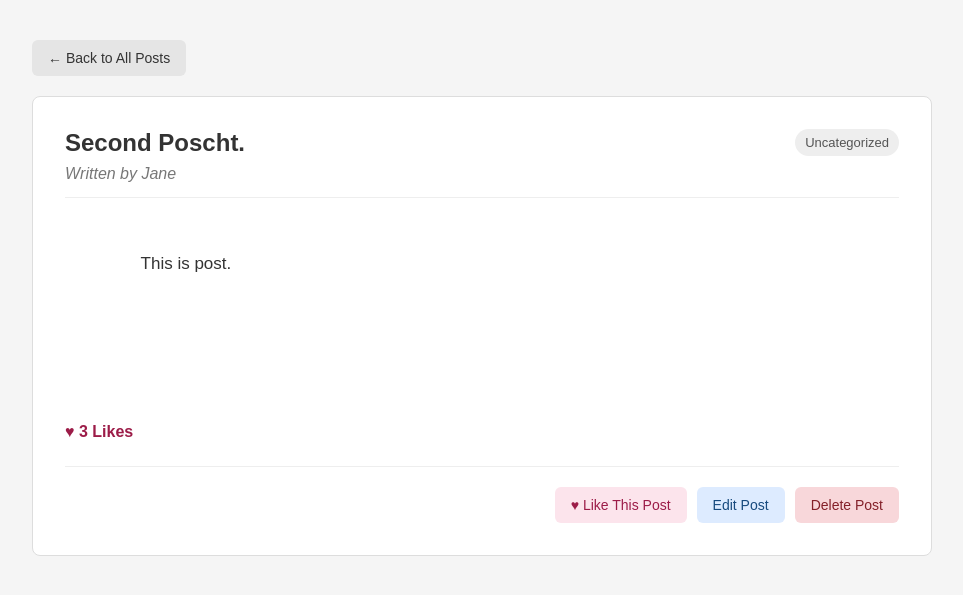
After one commit to DanielMS616/Masterblog, a Flask app: page /post/2 in a window 1280 px wide. The commit adds this page. Shown: the top 595 px of the page, without its empty margins (158-1121 px from the left). Run offline with Flask 3, Linux system fonts and the light colour scheme.

Commit message:
Add individual detail pages for blog posts

```diff
--- a/app.py
+++ b/app.py
@@ -141,6 +141,27 @@ def index():
     )
 
 
+@app.route("/post/<int:post_id>")
+def post_detail(post_id):
+    """Display the complete details of one blog post."""
+
+    # Load all posts from the JSON file.
+    blog_posts = load_blog_posts()
+
+    # Find the post whose ID was included in the URL.
+    post = fetch_post_by_id(blog_posts, post_id)
+
+    # Return HTTP status code 404 if the post does not exist.
+    if post is None:
+        return "Post not found", 404
+
+    # Pass the selected post dictionary to post.html.
+    return render_template(
+        "post.html",
+        post=post
+    )
+
+
 @app.route("/add", methods=["GET", "POST"])
 def add():
     """Display the form or save a newly submitted blog post."""
@@ -203,27 +224,38 @@ def delete(post_id):
 def like(post_id):
     """Increase the like counter of the selected blog post."""
 
-    # Load the current list so the stored JSON data can be changed.
+    # Load the current posts so the selected dictionary can be changed.
     blog_posts = load_blog_posts()
 
-    # Find the post whose ID was included in the dynamic URL.
+    # Find the post whose ID was included in the URL.
     post = fetch_post_by_id(blog_posts, post_id)
 
-    # Return HTTP status code 404 when the requested post does not exist.
+    # Return HTTP status code 404 when the post does not exist.
     if post is None:
         return "Post not found", 404
 
-    # Older posts may not have a "likes" key yet.
-    # get() returns 0 in that case.
+    # Older posts may not contain the likes key yet.
     current_likes = post.get("likes", DEFAULT_LIKES)
 
-    # Increase the stored number by one.
+    # Increase the stored like counter by one.
     post["likes"] = current_likes + 1
 
-    # Save the complete list containing the changed post dictionary.
+    # Save the complete list containing the changed dictionary.
     save_blog_posts(blog_posts)
 
-    # Return to the home page so the new counter becomes visible.
+    # The hidden form field tells Flask where the user clicked Like.
+    return_page = request.form.get("return_page", "index")
+
+    # Return to the detail page when the Like button was clicked there.
+    if return_page == "detail":
+        return redirect(
+            url_for(
+                "post_detail",
+                post_id=post_id
+            )
+        )
+
+    # Otherwise return to the main blog page.
     return redirect(url_for("index"))
 
 
--- a/blog_posts.json
+++ b/blog_posts.json
@@ -25,7 +25,8 @@
         "author": "achi",
         "title": "liebe",
         "content": "PiPi",
-        "likes": 1
+        "likes": 1,
+        "category": "Projects"
     },
     {
         "id": 6,
@@ -45,9 +46,9 @@
         "id": 8,
         "author": "ich",
         "title": "flask problem: 404",
-        "content": "Der HTTP-Statuscode 404 bedeutet, dass der Server die angeforderte Internetseite nicht finden kann. Dies geschieht h\u00e4ufig, wenn die URL gel\u00f6scht oder ge\u00e4ndert wurde oder ein Tippfehler in der Webadresse vorliegt.",
+        "content": "Der HTTP-Statuscode 404 bedeutet, dass der Server die angeforderte Internetseite nicht finden kann. Dies geschieht h\u00e4ufig, wenn die URL gel\u00f6scht oder ge\u00e4ndert wurde oder ein Tippfehler in der Webadresse vorliegt.\r\nkec",
         "category": "Flask",
-        "likes": 1
+        "likes": 3
     },
     {
         "id": 9,
--- a/static/style.css
+++ b/static/style.css
@@ -221,6 +221,19 @@ textarea:focus {
         padding: 25px 15px;
     }
 
+        .post-actions {
+        flex-wrap: wrap;
+        justify-content: flex-start;
+    }
+
+    .post-actions .button {
+        width: 100%;
+    }
+
+    .like-form {
+        width: 100%;
+    }
+
     .page-header {
         flex-direction: column;
         align-items: stretch;
@@ -256,3 +269,47 @@ textarea:focus {
 .button-like:hover {
     background-color: #F8BBD0;
 }
+
+/* Blog post detail page */
+
+.detail-navigation {
+    margin-bottom: 20px;
+}
+
+.post-detail {
+    padding: 32px;
+}
+
+.post-detail h1 {
+    color: #333;
+}
+
+.detail-content {
+    min-height: 180px;
+    font-size: 17px;
+    line-height: 1.8;
+}
+
+.like-summary {
+    margin: 25px 0;
+    color: #9C1C48;
+    font-weight: bold;
+}
+
+.detail-actions {
+    padding-top: 20px;
+    border-top: 1px solid #EEE;
+}
+
+.button-read {
+    background-color: #E8F5E9;
+    color: #256029;
+}
+
+.button-read:hover {
+    background-color: #C8E6C9;
+}
+
+.post-preview {
+    overflow-wrap: anywhere;
+}
--- /dev/null
+++ b/templates/post.html
@@ -0,0 +1,127 @@
+<!DOCTYPE html>
+<html lang="en">
+<head>
+    <meta charset="UTF-8">
+
+    <!-- Makes the page responsive on smartphones and tablets. -->
+    <meta
+        name="viewport"
+        content="width=device-width, initial-scale=1.0"
+    >
+
+    <title>{{ post["title"] }} | My Flask Blog</title>
+
+    <!-- Load the shared stylesheet from Flask's static folder. -->
+    <link
+        rel="stylesheet"
+        href="{{ url_for('static', filename='style.css') }}"
+    >
+</head>
+
+<body>
+    <main class="page-container">
+        <header class="detail-navigation">
+            <!-- Return to the overview containing all blog posts. -->
+            <a
+                class="button button-secondary"
+                href="{{ url_for('index') }}"
+            >
+                ← Back to All Posts
+            </a>
+        </header>
+
+        <!--
+        Flask passes one complete blog-post dictionary to this template
+        under the variable name "post".
+        -->
+        <article class="post post-detail">
+            <header class="post-header">
+                <div>
+                    <!-- Read the title and author from the dictionary. -->
+                    <h1>{{ post["title"] }}</h1>
+
+                    <p class="post-author">
+                        Written by {{ post["author"] }}
+                    </p>
+                </div>
+
+                <!--
+                Older posts without a category are displayed as
+                Uncategorized instead of causing an error.
+                -->
+                <span class="category-badge">
+                    {{ post.get("category", "Uncategorized") }}
+                </span>
+            </header>
+
+            <!--
+            Unlike the overview page, the detail page displays the
+            complete content without shortening it.
+            -->
+            <div class="post-content detail-content">
+                {{ post["content"] }}
+            </div>
+
+            <div class="like-summary">
+                ♥ {{ post.get("likes", 0) }}
+
+                {% if post.get("likes", 0) == 1 %}
+                    Like
+                {% else %}
+                    Likes
+                {% endif %}
+            </div>
+
+            <footer class="post-actions detail-actions">
+                <!--
+                The hidden field tells the like route to redirect
+                back to this detail page after saving.
+                -->
+                <form
+                    class="like-form"
+                    method="POST"
+                    action="{{ url_for(
+                        'like',
+                        post_id=post['id']
+                    ) }}"
+                >
+                    <input
+                        type="hidden"
+                        name="return_page"
+                        value="detail"
+                    >
+
+                    <button
+                        class="button button-like"
+                        type="submit"
+                    >
+                        ♥ Like This Post
+                    </button>
+                </form>
+
+                <!-- Open the prefilled update form. -->
+                <a
+                    class="button button-edit"
+                    href="{{ url_for(
+                        'update',
+                        post_id=post['id']
+                    ) }}"
+                >
+                    Edit Post
+                </a>
+
+                <!-- Delete the currently displayed post. -->
+                <a
+                    class="button button-delete"
+                    href="{{ url_for(
+                        'delete',
+                        post_id=post['id']
+                    ) }}"
+                >
+                    Delete Post
+                </a>
+            </footer>
+        </article>
+    </main>
+</body>
+</html>
```
Also changed, not shown: templates/index.html (+81 -21 lines).
